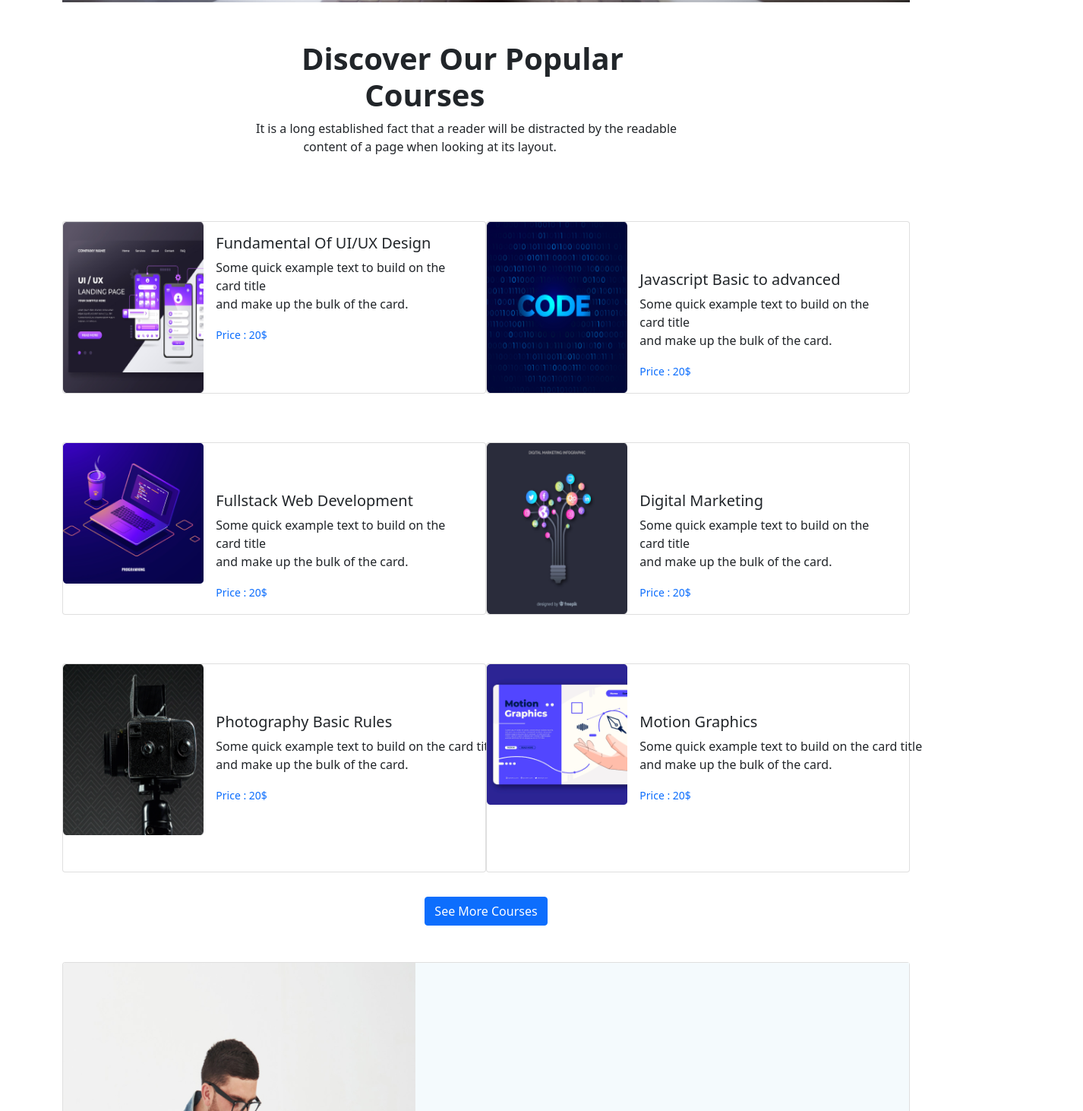
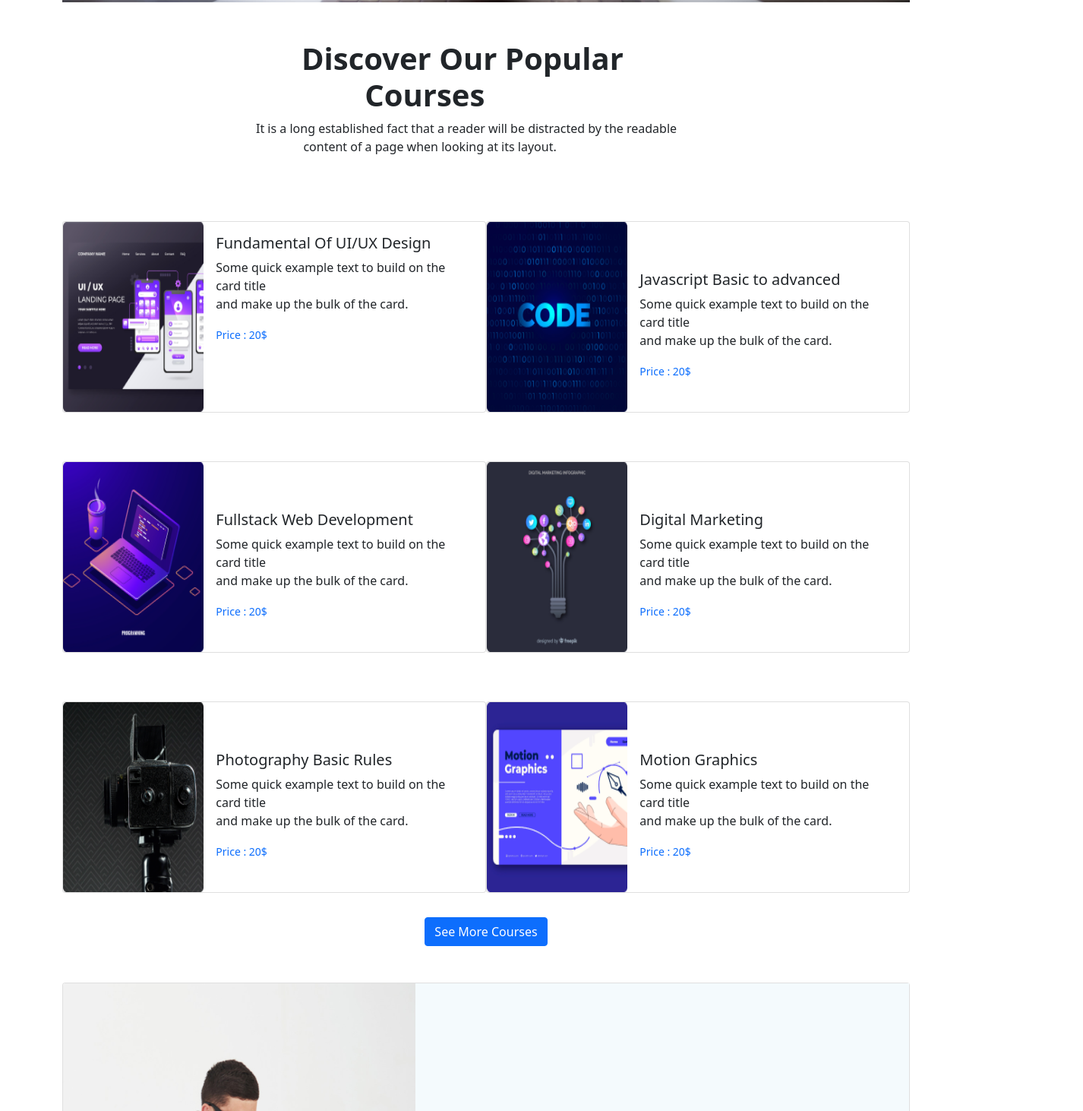
Before and after one commit to sijan-ui/edTech-website-main-bootsrap-, a plain HTML site: page index.html in a window 1280 px wide. Shown: the part 649-2111 px from the top of the page at 76% size, 1426 px wide, since content can reach past the window. Drawn offline with nearby package versions, Linux system fonts and the light colour scheme.

Commit message:
image responsiv

```diff
--- a/index.html
+++ b/index.html
@@ -125,7 +125,7 @@
       <div class="card mb-3 mt-5" style=" min-width: 335px; max-width: 600px;">
         <div class="row g-0">
           <div class="col-md-4 col-sm-6">
-            <img style="width: 600px; height: 225px;" src="./images/course/course-1.png" class="img-fluid rounded-start"
+            <img style="width: 335px; height: 250px;" src="./images/course/course-1.png" class="img-fluid rounded-start"
               alt="...">
           </div>
           <div class="col-md-8 col-sm-6">
@@ -142,7 +142,7 @@
       <div class="card mb-3 mt-5" style=" min-width: 335px; max-width: 600px;">
         <div class="row g-0">
           <div class="col-md-4 col-sm-6">
-            <img style="width: 600px; height: 225px;" src="./images/course/course-2.png" class="img-fluid rounded-start"
+            <img style="width: 600px; height: 250px;" src="./images/course/course-2.png" class="img-fluid rounded-start"
               alt="...">
           </div>
           <div class="col-md-8 mt-5 col-sm-6">
@@ -159,7 +159,7 @@
       <div class="card mb-3 mt-5" style=" min-width: 335px; max-width: 600px;">
         <div class="row g-0">
           <div class="col-md-4 col-sm-6">
-            <img style="width: 335px;" src="./images/course/course-3.png" class="img-fluid rounded-start" alt="...">
+            <img style="width: 335px; height: 250px;" src="./images/course/course-3.png" class="img-fluid rounded-start" alt="...">
           </div>
           <div class="col-md-8 mt-5 col-sm-6">
             <div style="width: 335px;" class="card-body">
@@ -175,7 +175,7 @@
       <div class="card mb-3 mt-5" style=" min-width: 335px; max-width: 600px;">
         <div class="row g-0">
           <div class="col-md-4 col-sm-6">
-            <img style="width: 600px; height: 225px;" src="./images/course/course-4.png" class="img-fluid rounded-start"
+            <img style="width: 600px; height: 250px;" src="./images/course/course-4.png" class="img-fluid rounded-start"
               alt="...">
           </div>
           <div class="col-md-8 mt-5 col-sm-6">
@@ -192,11 +192,11 @@
       <div class="card mb-3 mt-5" style=" min-width: 335px; max-width: 600px;">
         <div class="row g-0">
           <div class="col-md-4 col-sm-6">
-            <img style="width: 600px; height: 225px;" src="./images/course/course-5.png" class="img-fluid rounded-start"
+            <img style="width: 600px; height: 250px;" src="./images/course/course-5.png" class="img-fluid rounded-start"
               alt="...">
           </div>
           <div class="col-md-8 mt-5 col-sm-6">
-            <div style="width: 600px; height: 225px;" class="card-body">
+            <div style="width: 335px;"class="card-body">
               <h5 class="card-title">Photography Basic Rules</h5>
               <p class="card-text">Some quick example text to build on the card title <br> and make up the bulk of the
                 card.
@@ -209,10 +209,10 @@
       <div class="card mb-3 mt-5" style=" min-width: 335px; max-width: 600px;">
         <div class="row g-0">
           <div class="col-md-4 col-sm-6">
-            <img style="width: 335px;" src="./images/course/course-6.png" class="img-fluid rounded-start" alt="...">
+            <img style="width: 600px; height: 250px;" src="./images/course/course-6.png" class="img-fluid rounded-start" alt="...">
           </div>
           <div class="col-md-8 mt-5 col-sm-6">
-            <div style="width: 600px; height: 225px;" class="card-body">
+            <div style="width: 335px;" class="card-body">
               <h5 class="card-title">Motion Graphics</h5>
               <p class="card-text">Some quick example text to build on the card title <br> and make up the bulk of the
                 card.
```
